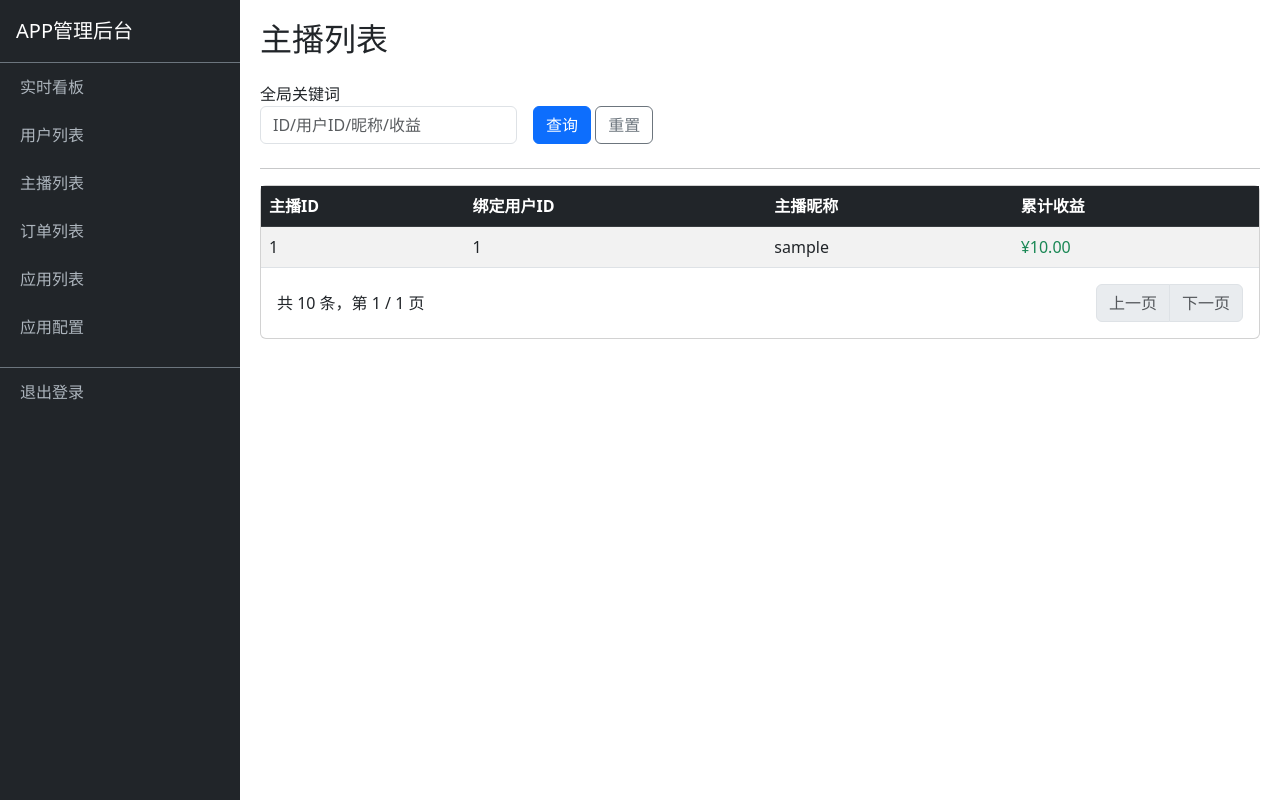
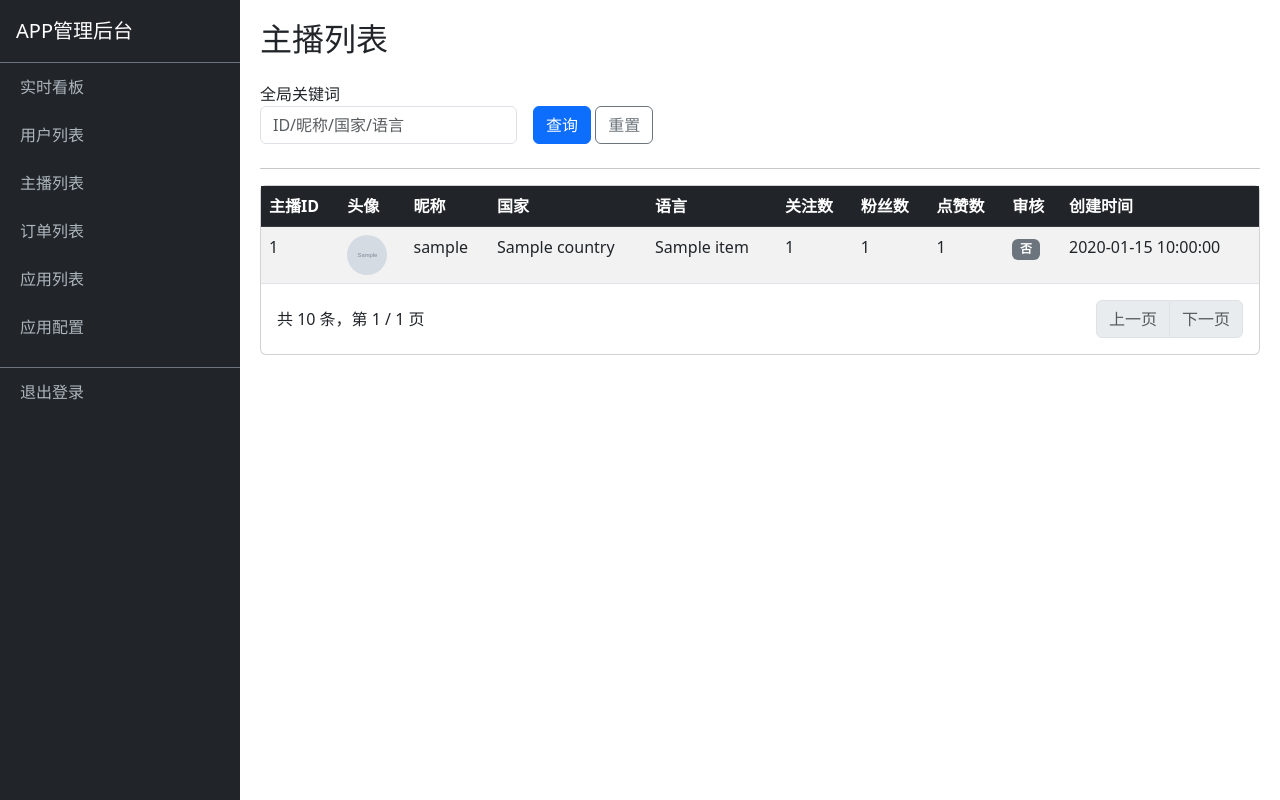
Before and after one commit to kekiki/chatstar_admin, a FastAPI app: template templates/anchor_list.html in a window 1280 px wide. Run offline with FastAPI, Linux system fonts and the light colour scheme; the template is opened without the code that fills it: most values are stand-ins (such as "Sample title", 1, 10 or a date in 2020); grey boxes marked "Sample" are stand-in pictures.

Commit message:
anchor list

```diff
--- a/routers/anchor.py
+++ b/routers/anchor.py
@@ -28,9 +28,10 @@ async def anchor_list(
         q = q.filter(
             or_(
                 models.Anchor.id.like(f"%{keyword}%"),
-                models.Anchor.user_id.like(f"%{keyword}%"),
                 models.Anchor.nickname.like(f"%{keyword}%"),
-                models.Anchor.income.like(f"%{keyword}%")
+                models.Anchor.country.like(f"%{keyword}%"),
+                models.Anchor.language_name.like(f"%{keyword}%"),
+                models.Anchor.language_code.like(f"%{keyword}%")
             )
         )
 
--- a/templates/anchor_list.html
+++ b/templates/anchor_list.html
@@ -6,7 +6,7 @@
 <form action="/admin/anchor" method="get" class="row g-3 mb-4 align-items-end">
     <div class="col-auto">
         <label>全局关键词</label>
-        <input class="form-control" name="keyword" value="{{ keyword }}" placeholder="ID/用户ID/昵称/收益">
+        <input class="form-control" name="keyword" value="{{ keyword }}" placeholder="ID/昵称/国家/语言">
     </div>
     <div class="col-auto">
         <button class="btn btn-primary">查询</button>
@@ -20,31 +20,61 @@
             <thead class="table-dark">
                 <tr>
                     <th>主播ID</th>
-                    <th>绑定用户ID</th>
-                    <th>主播昵称</th>
-                    <th>累计收益</th>
+                    <th>头像</th>
+                    <th>昵称</th>
+                    <th>国家</th>
+                    <th>语言</th>
+                    <th>关注数</th>
+                    <th>粉丝数</th>
+                    <th>点赞数</th>
+                    <th>审核</th>
+                    <th>创建时间</th>
                 </tr>
             </thead>
             <tbody>
                 {% for item in page_data.list %}
                 <tr>
                     <td>{{ item.id }}</td>
-                    <td>{{ item.user_id }}</td>
-                    <td>{{ item.nickname }}</td>
-                    <td class="text-success">¥{{ "%.2f"|format(item.income) }}</td>
+                    <td>
+                        {% if item.avatar %}
+                        <img src="{{ item.avatar }}" alt="头像" style="width: 40px; height: 40px; border-radius: 50%; object-fit: cover;">
+                        {% else %}
+                        <span class="text-muted">无</span>
+                        {% endif %}
+                    </td>
+                    <td>{{ item.nickname or '-' }}</td>
+                    <td>{{ item.country or '-' }}</td>
+                    <td>{{ item.language_name or item.language_code or '-' }}</td>
+                    <td>{{ item.follow_count }}</td>
+                    <td>{{ item.fans_count }}</td>
+                    <td>{{ item.like_count }}</td>
+                    <td>
+                        {% if item.is_check %}
+                        <span class="badge bg-success">是</span>
+                        {% else %}
+                        <span class="badge bg-secondary">否</span>
+                        {% endif %}
+                    </td>
+                    <td>
+                        {% if item.created_time %}
+                        {{ item.created_time.strftime("%Y-%m-%d %H:%M:%S") }}
+                        {% else %}
+                        -
+                        {% endif %}
+                    </td>
                 </tr>
                 {% endfor %}
             </tbody>
         </table>
     </div>
     <div class="p-3 d-flex justify-content-between align-items-center">
-        <span>共 {{ page_data.total }} 条，第 {{ page_data.page }} / {{ page_data.total_page }} 页</span>
+        <span>共 {{ page_data.total }} 条，第 {{ page_data.page }} / {{ page_data.total_pages }} 页</span>
         <nav>
             <ul class="pagination mb-0">
                 <li class="page-item {% if page_data.page == 1 %}disabled{% endif %}">
                     <a class="page-link" href="/admin/anchor?keyword={{ keyword }}&page={{ page_data.page-1 }}">上一页</a>
                 </li>
-                <li class="page-item {% if page_data.page == page_data.total_page %}disabled{% endif %}">
+                <li class="page-item {% if page_data.page == page_data.total_pages %}disabled{% endif %}">
                     <a class="page-link" href="/admin/anchor?keyword={{ keyword }}&page={{ page_data.page+1 }}">下一页</a>
                 </li>
             </ul>
```
